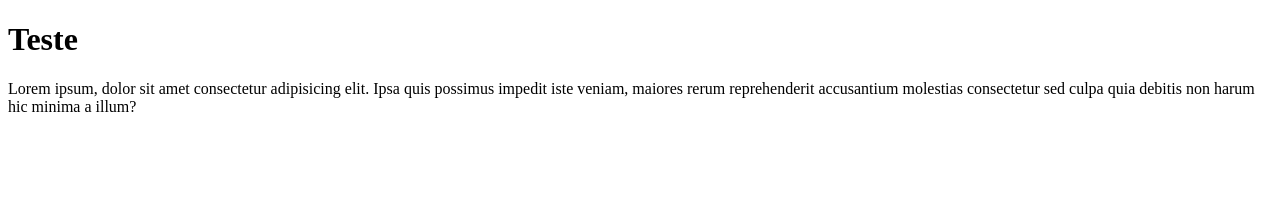
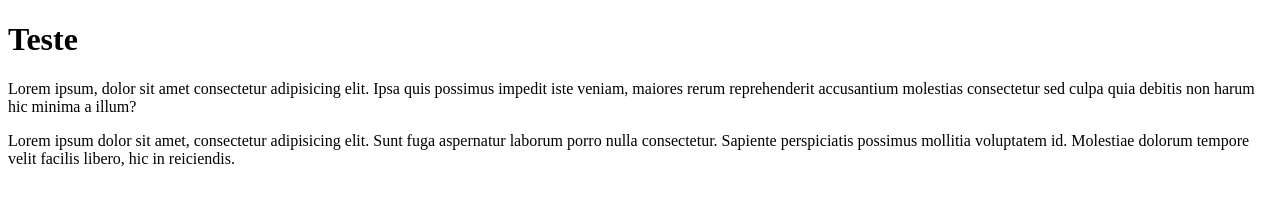
Before and after one commit to joaovxsantos/ola-mundo, a plain HTML site: page teste/index.html in a window 1280 px wide. Drawn offline with Linux system fonts and the light colour scheme.

Commit message:
Mais uma troca

```diff
--- a/teste/index.html
+++ b/teste/index.html
@@ -9,6 +9,7 @@
 <body>
     <h1>Teste</h1>
     <p>Lorem ipsum, dolor sit amet consectetur adipisicing elit. Ipsa quis possimus impedit iste veniam, maiores rerum reprehenderit accusantium molestias consectetur sed culpa quia debitis non harum hic minima a illum?</p>
+    <p>Lorem ipsum dolor sit amet, consectetur adipisicing elit. Sunt fuga aspernatur laborum porro nulla consectetur. Sapiente perspiciatis possimus mollitia voluptatem id. Molestiae dolorum tempore velit facilis libero, hic in reiciendis.</p>
 
 </body>
 </html>
```
